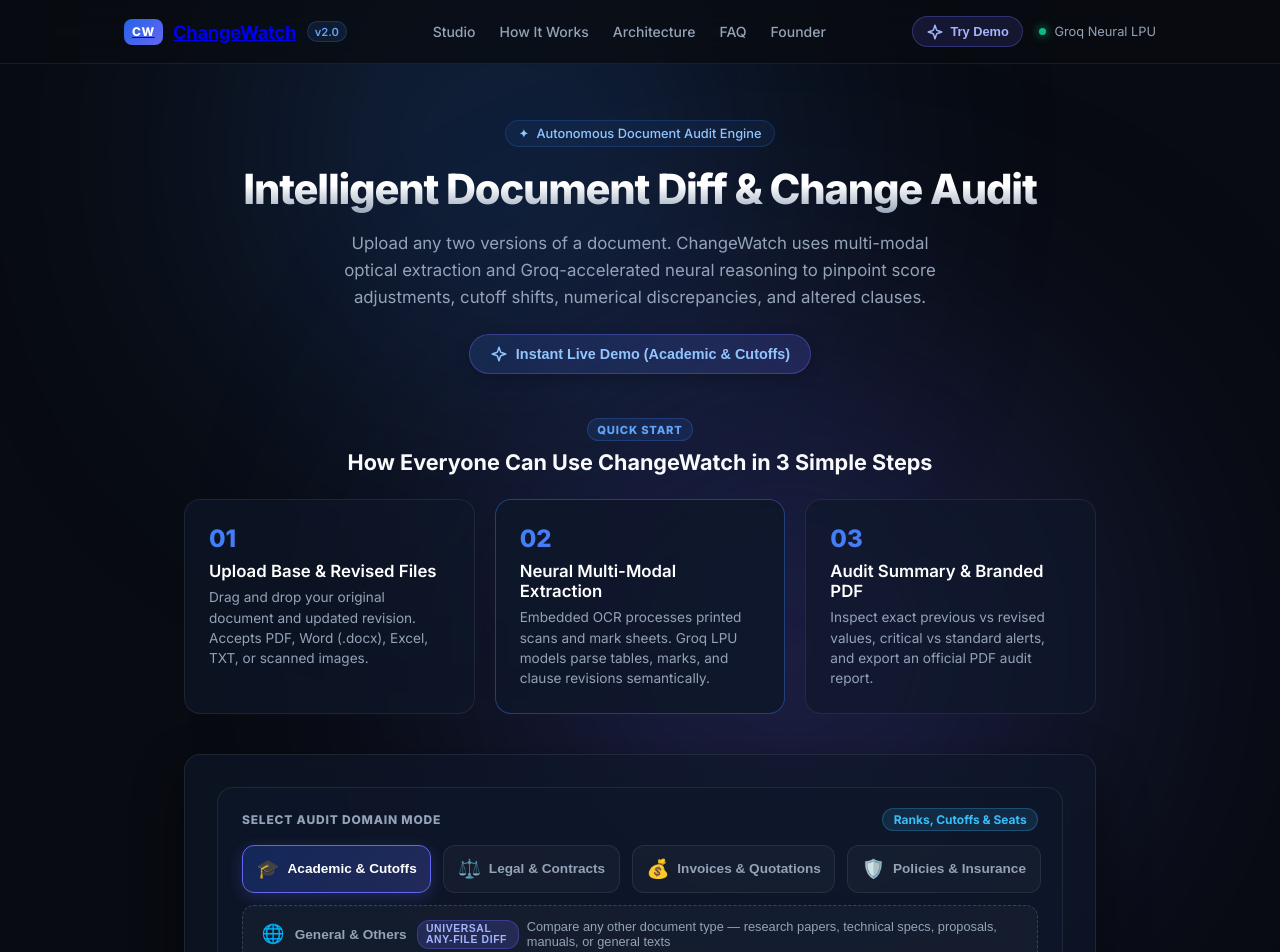
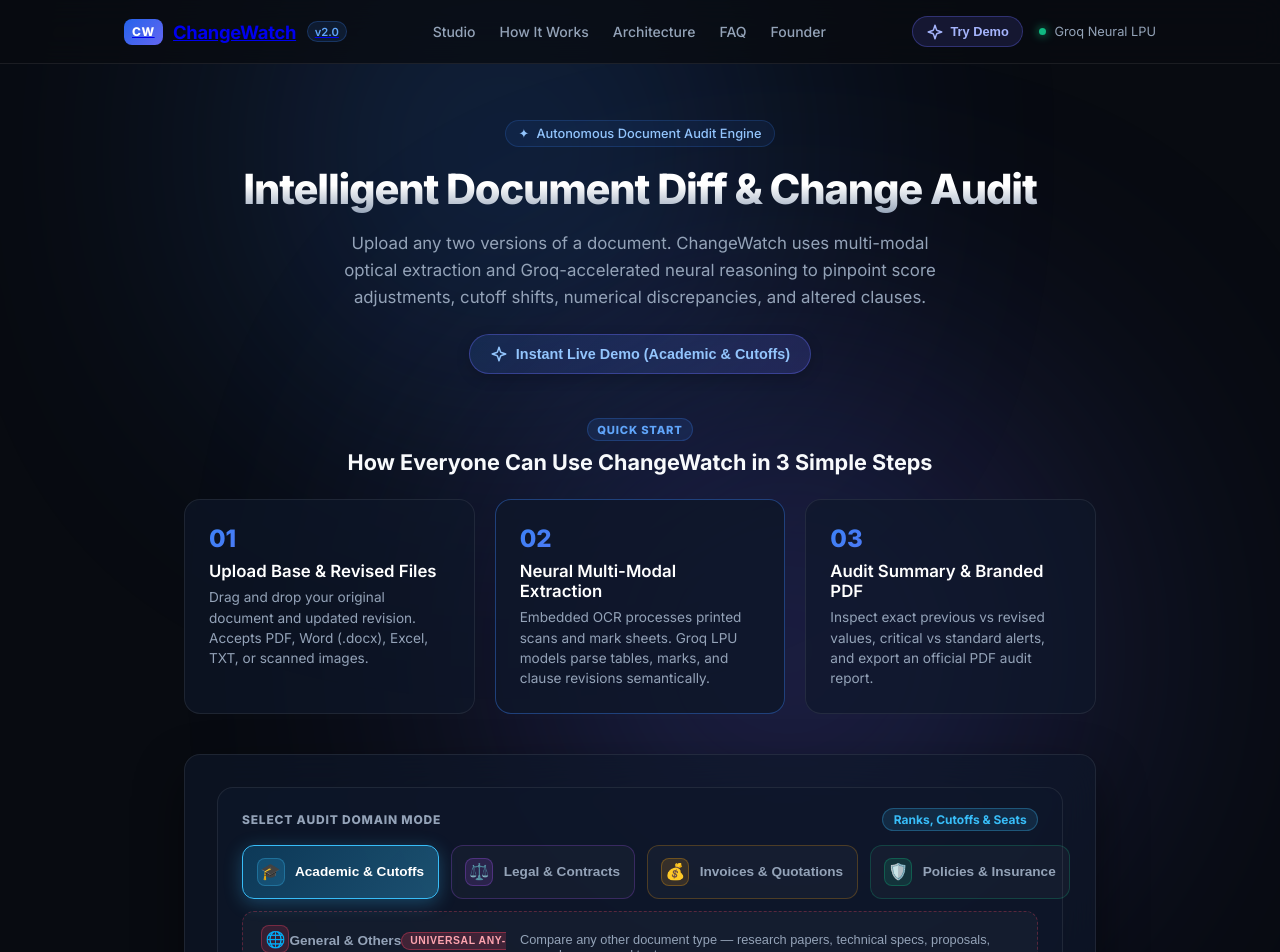
Before and after one commit to ShreeNava08/changewatch, a React (Vite) app in the folder client/: page / in a window 1280 px wide. Shown: the top 952 px of the page. Built offline with nearby package versions, Linux system fonts and the light colour scheme.

Commit message:
feat: add unique identifiable color themes for each domain mode button

```diff
--- a/client/src/App.css
+++ b/client/src/App.css
@@ -1315,27 +1315,113 @@
   color: var(--text-sub);
   display: flex;
   align-items: center;
-  gap: 0.5rem;
+  gap: 0.65rem;
   cursor: pointer;
   transition: all 0.2s cubic-bezier(0.16, 1, 0.3, 1);
   text-align: left;
 }
 
-.mode-pill-btn:hover {
-  background: rgba(255, 255, 255, 0.08);
-  border-color: rgba(255, 255, 255, 0.2);
-  color: #fff;
+.mode-icon-circle {
+  width: 28px;
+  height: 28px;
+  border-radius: 8px;
+  display: inline-flex;
+  align-items: center;
+  justify-content: center;
+  font-size: 1rem;
+  flex-shrink: 0;
+  transition: transform 0.2s ease;
+}
+
+.mode-pill-btn:hover .mode-icon-circle {
+  transform: scale(1.12);
+}
+
+/* 1. Academic Mode - Sky / Cyan Theme */
+.mode-academic {
+  border-color: rgba(56, 189, 248, 0.25);
+}
+.icon-bg-academic {
+  background: rgba(56, 189, 248, 0.15);
+  border: 1px solid rgba(56, 189, 248, 0.3);
+}
+.mode-academic:hover {
+  background: rgba(56, 189, 248, 0.08);
+  border-color: rgba(56, 189, 248, 0.5);
+  color: #e0f2fe;
   transform: translateY(-1px);
 }
-
-.mode-pill-btn.active {
-  background: linear-gradient(135deg, rgba(37, 99, 235, 0.25), rgba(99, 102, 241, 0.25));
-  border-color: #6366f1;
+.mode-academic.active {
+  background: linear-gradient(135deg, rgba(14, 165, 233, 0.25), rgba(56, 189, 248, 0.35));
+  border-color: #38bdf8;
   color: #ffffff;
-  box-shadow: 0 4px 15px rgba(99, 102, 241, 0.25);
-}
-
-/* Dedicated Universal Full-Width Button Below */
+  box-shadow: 0 4px 18px rgba(56, 189, 248, 0.3);
+}
+
+/* 2. Legal Mode - Royal Purple Theme */
+.mode-legal {
+  border-color: rgba(168, 85, 247, 0.25);
+}
+.icon-bg-legal {
+  background: rgba(168, 85, 247, 0.15);
+  border: 1px solid rgba(168, 85, 247, 0.3);
+}
+.mode-legal:hover {
+  background: rgba(168, 85, 247, 0.08);
+  border-color: rgba(168, 85, 247, 0.5);
+  color: #f3e8ff;
+  transform: translateY(-1px);
+}
+.mode-legal.active {
+  background: linear-gradient(135deg, rgba(147, 51, 234, 0.25), rgba(168, 85, 247, 0.35));
+  border-color: #c084fc;
+  color: #ffffff;
+  box-shadow: 0 4px 18px rgba(168, 85, 247, 0.3);
+}
+
+/* 3. Finance & Invoices Mode - Amber / Gold Theme */
+.mode-finance {
+  border-color: rgba(245, 158, 11, 0.25);
+}
+.icon-bg-finance {
+  background: rgba(245, 158, 11, 0.15);
+  border: 1px solid rgba(245, 158, 11, 0.3);
+}
+.mode-finance:hover {
+  background: rgba(245, 158, 11, 0.08);
+  border-color: rgba(245, 158, 11, 0.5);
+  color: #fef3c7;
+  transform: translateY(-1px);
+}
+.mode-finance.active {
+  background: linear-gradient(135deg, rgba(217, 119, 6, 0.25), rgba(245, 158, 11, 0.35));
+  border-color: #fbbf24;
+  color: #ffffff;
+  box-shadow: 0 4px 18px rgba(245, 158, 11, 0.3);
+}
+
+/* 4. Policies & Insurance Mode - Emerald / Mint Theme */
+.mode-policy {
+  border-color: rgba(16, 185, 129, 0.25);
+}
+.icon-bg-policy {
+  background: rgba(16, 185, 129, 0.15);
+  border: 1px solid rgba(16, 185, 129, 0.3);
+}
+.mode-policy:hover {
+  background: rgba(16, 185, 129, 0.08);
+  border-color: rgba(16, 185, 129, 0.5);
+  color: #d1fae5;
+  transform: translateY(-1px);
+}
+.mode-policy.active {
+  background: linear-gradient(135deg, rgba(5, 150, 105, 0.25), rgba(16, 185, 129, 0.35));
+  border-color: #34d399;
+  color: #ffffff;
+  box-shadow: 0 4px 18px rgba(16, 185, 129, 0.3);
+}
+
+/* 5. General & Others - Electric Rose Theme */
 .mode-pill-general-wide {
   width: 100%;
   box-sizing: border-box;
@@ -1346,42 +1432,105 @@
   margin-bottom: 0.85rem;
   border-radius: 12px;
   background: rgba(255, 255, 255, 0.03);
-  border: 1px dashed rgba(255, 255, 255, 0.16);
+  border: 1px dashed rgba(244, 63, 94, 0.3);
   cursor: pointer;
   transition: all 0.2s cubic-bezier(0.16, 1, 0.3, 1);
   text-align: left;
 }
-
+.icon-bg-general {
+  background: rgba(244, 63, 94, 0.15);
+  border: 1px solid rgba(244, 63, 94, 0.35);
+}
 .mode-pill-general-wide:hover {
-  background: rgba(255, 255, 255, 0.06);
-  border-color: rgba(99, 102, 241, 0.45);
-  color: #fff;
+  background: rgba(244, 63, 94, 0.06);
+  border-color: rgba(244, 63, 94, 0.6);
+  color: #ffe4e6;
   transform: translateY(-1px);
 }
-
 .mode-pill-general-wide.active {
-  background: linear-gradient(135deg, rgba(37, 99, 235, 0.25), rgba(99, 102, 241, 0.3));
+  background: linear-gradient(135deg, rgba(225, 29, 72, 0.25), rgba(244, 63, 94, 0.35));
   border-style: solid;
-  border-color: #6366f1;
+  border-color: #fb7185;
   color: #ffffff;
-  box-shadow: 0 4px 15px rgba(99, 102, 241, 0.25);
-}
-
-.general-left {
-  display: flex;
-  align-items: center;
-  gap: 0.65rem;
-}
-
+  box-shadow: 0 4px 18px rgba(244, 63, 94, 0.3);
+}
 .universal-tag {
   font-size: 0.65rem;
   font-weight: 800;
   letter-spacing: 0.6px;
-  background: rgba(99, 102, 241, 0.2);
-  border: 1px solid rgba(99, 102, 241, 0.35);
-  color: #a5b4fc;
+  background: rgba(244, 63, 94, 0.2);
+  border: 1px solid rgba(244, 63, 94, 0.4);
+  color: #fda4af;
   padding: 0.15rem 0.5rem;
   border-radius: 12px;
+}
+
+/* Matching Badges */
+.badge-academic {
+  color: #38bdf8;
+  background: rgba(56, 189, 248, 0.12);
+  border: 1px solid rgba(56, 189, 248, 0.3);
+}
+.badge-legal {
+  color: #c084fc;
+  background: rgba(192, 132, 252, 0.12);
+  border: 1px solid rgba(192, 132, 252, 0.3);
+}
+.badge-finance {
+  color: #fbbf24;
+  background: rgba(251, 191, 36, 0.12);
+  border: 1px solid rgba(251, 191, 36, 0.3);
+}
+.badge-policy {
+  color: #34d399;
+  background: rgba(52, 211, 153, 0.12);
+  border: 1px solid rgba(52, 211, 153, 0.3);
+}
+.badge-general {
+  color: #fb7185;
+  background: rgba(251, 113, 133, 0.12);
+  border: 1px solid rgba(251, 113, 133, 0.3);
+}
+
+/* Matching Primary CTA Submit Buttons */
+.btn-primary-academic {
+  background: linear-gradient(135deg, #0284c7, #0ea5e9);
+  box-shadow: 0 4px 14px rgba(14, 165, 233, 0.4);
+}
+.btn-primary-academic:hover {
+  background: linear-gradient(135deg, #0369a1, #0284c7);
+}
+
+.btn-primary-legal {
+  background: linear-gradient(135deg, #7c3aed, #9333ea);
+  box-shadow: 0 4px 14px rgba(147, 51, 234, 0.4);
+}
+.btn-primary-legal:hover {
+  background: linear-gradient(135deg, #6d28d9, #7c3aed);
+}
+
+.btn-primary-finance {
+  background: linear-gradient(135deg, #d97706, #f59e0b);
+  box-shadow: 0 4px 14px rgba(245, 158, 11, 0.4);
+}
+.btn-primary-finance:hover {
+  background: linear-gradient(135deg, #b45309, #d97706);
+}
+
+.btn-primary-policy {
+  background: linear-gradient(135deg, #059669, #10b981);
+  box-shadow: 0 4px 14px rgba(16, 185, 129, 0.4);
+}
+.btn-primary-policy:hover {
+  background: linear-gradient(135deg, #047857, #059669);
+}
+
+.btn-primary-general {
+  background: linear-gradient(135deg, #e11d48, #f43f5e);
+  box-shadow: 0 4px 14px rgba(244, 63, 94, 0.4);
+}
+.btn-primary-general:hover {
+  background: linear-gradient(135deg, #be123c, #e11d48);
 }
 
 .general-subtext {
--- a/client/src/App.jsx
+++ b/client/src/App.jsx
@@ -867,7 +867,7 @@
           <div className="mode-selector-wrapper">
             <div className="mode-selector-header">
               <span className="mode-selector-label">SELECT AUDIT DOMAIN MODE</span>
-              <span className="mode-badge-pill">{currentMode.badge}</span>
+              <span className={`mode-badge-pill badge-${selectedModeId}`}>{currentMode.badge}</span>
             </div>
 
             {/* Top 4 Primary Domain Categories */}
@@ -877,9 +877,9 @@
                   key={m.id}
                   type="button"
                   onClick={() => handleModeChange(m.id)}
-                  className={`mode-pill-btn ${selectedModeId === m.id ? "active" : ""}`}
+                  className={`mode-pill-btn mode-${m.id} ${selectedModeId === m.id ? "active" : ""}`}
                 >
-                  <span className="mode-icon">{m.icon}</span>
+                  <span className={`mode-icon-circle icon-bg-${m.id}`}>{m.icon}</span>
                   <span className="mode-text">{m.name}</span>
                 </button>
               ))}
@@ -890,10 +890,10 @@
               <button
                 type="button"
                 onClick={() => handleModeChange(AUDIT_MODES[4].id)}
-                className={`mode-pill-btn mode-pill-general-wide ${selectedModeId === AUDIT_MODES[4].id ? "active" : ""}`}
+                className={`mode-pill-btn mode-pill-general-wide mode-general ${selectedModeId === AUDIT_MODES[4].id ? "active" : ""}`}
               >
                 <div className="general-left">
-                  <span className="mode-icon">{AUDIT_MODES[4].icon}</span>
+                  <span className="mode-icon-circle icon-bg-general">{AUDIT_MODES[4].icon}</span>
                   <span className="mode-text">{AUDIT_MODES[4].name}</span>
                   <span className="universal-tag">UNIVERSAL ANY-FILE DIFF</span>
                 </div>
@@ -1011,7 +1011,7 @@
             <div className="btn-row">
               <button
                 type="submit"
-                className="btn-primary"
+                className={`btn-primary btn-primary-${selectedModeId}`}
                 disabled={loading || !oldFile || !newFile}
               >
                 {loading ? (
@@ -1061,7 +1061,7 @@
           <div ref={resultsRef} className="results card">
             <div className="results-top">
               <div>
-                <div className="audit-badge-pill">
+                <div className={`audit-badge-pill badge-${selectedModeId}`}>
                   AUDIT VERIFIED • {currentMode.name.toUpperCase()}
                 </div>
                 <h2>Audit Summary</h2>
```
